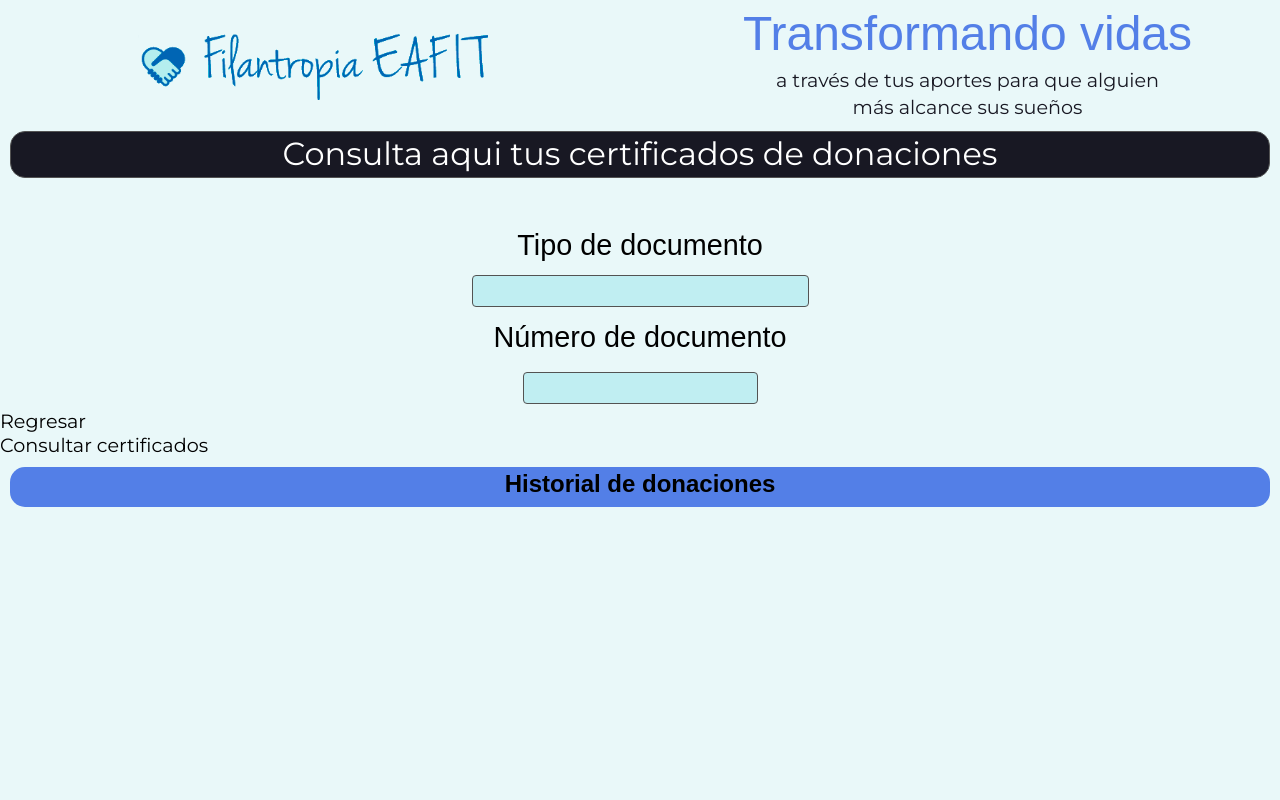
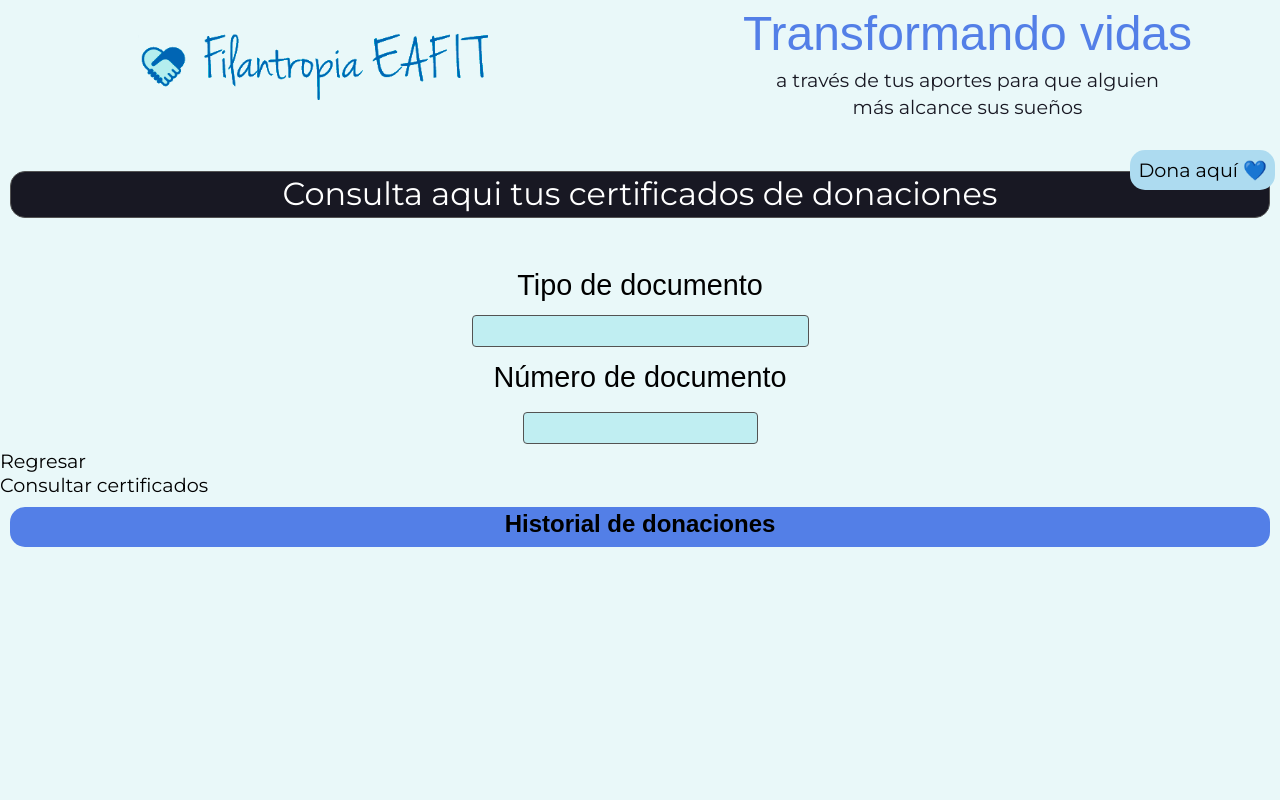
Before and after one commit to nodo-eafit-frontend/gamma-equipo-2, a Next.js app: page /certificados in a window 1280 px wide. Shown: the top 800 px of the page. Built offline with nearby package versions, Linux system fonts and the light colour scheme; a web font is replaced by a local one.

Commit message:
feat: boton

```diff
--- a/app/(navbar-micrositio)/certificados/page.jsx
+++ b/app/(navbar-micrositio)/certificados/page.jsx
@@ -5,11 +5,13 @@ import NumeroDoc from "@/components/certificados/NumeroDoc";
 import SeleccionarTipoDoc from "@/components/certificados/SeleccionarTipoDoc";
 import TipoDoc from "@/components/certificados/TipoDoc";
 import TituloCertificados from "@/components/certificados/Titulo";
+import { ButtonDonar } from "@/components/paginaInicial/Button";
 import React from "react";
 
 const FormCertificados = () => {
   return (
     <div className="page">
+      <ButtonDonar />
       <TituloCertificados />
       <TipoDoc />
       <SeleccionarTipoDoc />
--- a/components/certificados/ButtonConsultar.jsx
+++ b/components/certificados/ButtonConsultar.jsx
@@ -2,8 +2,8 @@ import React from 'react'
 
 export const ButtonConsultar = () => {
   return (
-    <div>
+    <span>
         <button>Consultar certificados</button>
-    </div>
+    </span>
   )
 }
```
